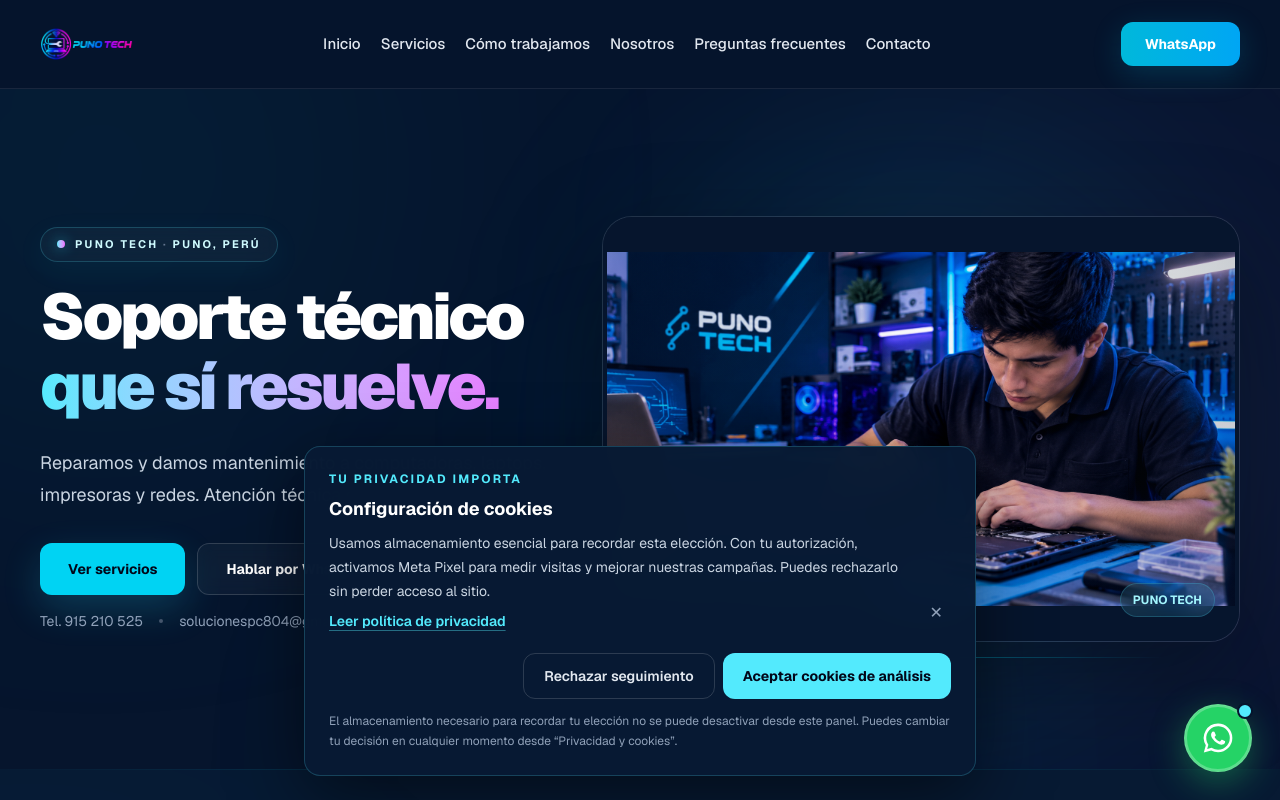
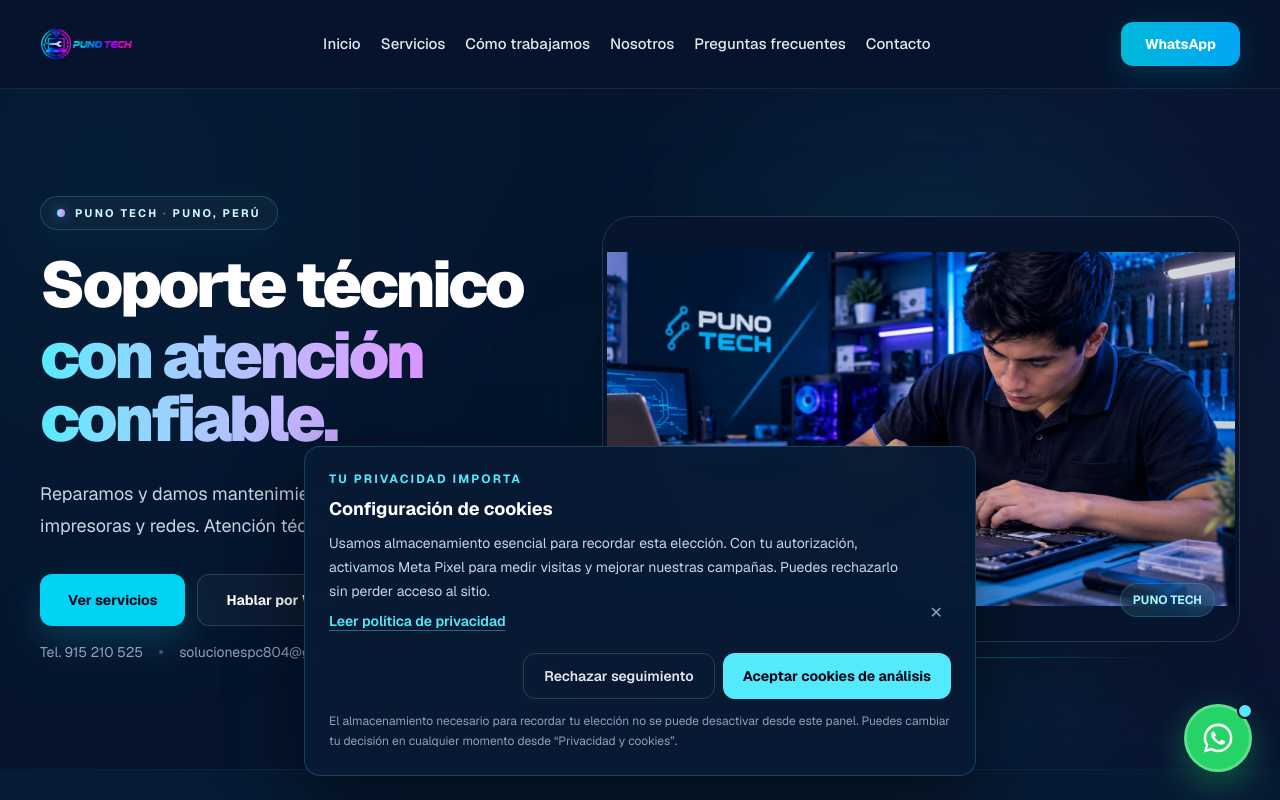
Before and after one commit to joakoguzp/puno-tech, a Next.js app: page / in a window 1280 px wide. Shown: the top 800 px of the page. Built offline with nearby package versions, Linux system fonts and the light colour scheme.

Commit message:
Ajustar titular comercial para comunicar confianza sin prometer resultados

```diff
--- a/src/components/Hero.tsx
+++ b/src/components/Hero.tsx
@@ -30,7 +30,7 @@ export default function Hero() {
             <h1 className="text-[clamp(2.35rem,8.5vw,3.25rem)] font-black leading-[0.98] tracking-[-0.05em] sm:text-[3.75rem] md:text-[4rem] lg:text-[clamp(2.85rem,3.6vw,3.7rem)] xl:text-[4rem]">
               Soporte técnico
               <span className="mt-2 block bg-gradient-to-r from-cyan-300 via-violet-300 to-fuchsia-400 bg-clip-text text-transparent">
-                que sí resuelve.
+                con atención confiable.
               </span>
             </h1>
 
```
